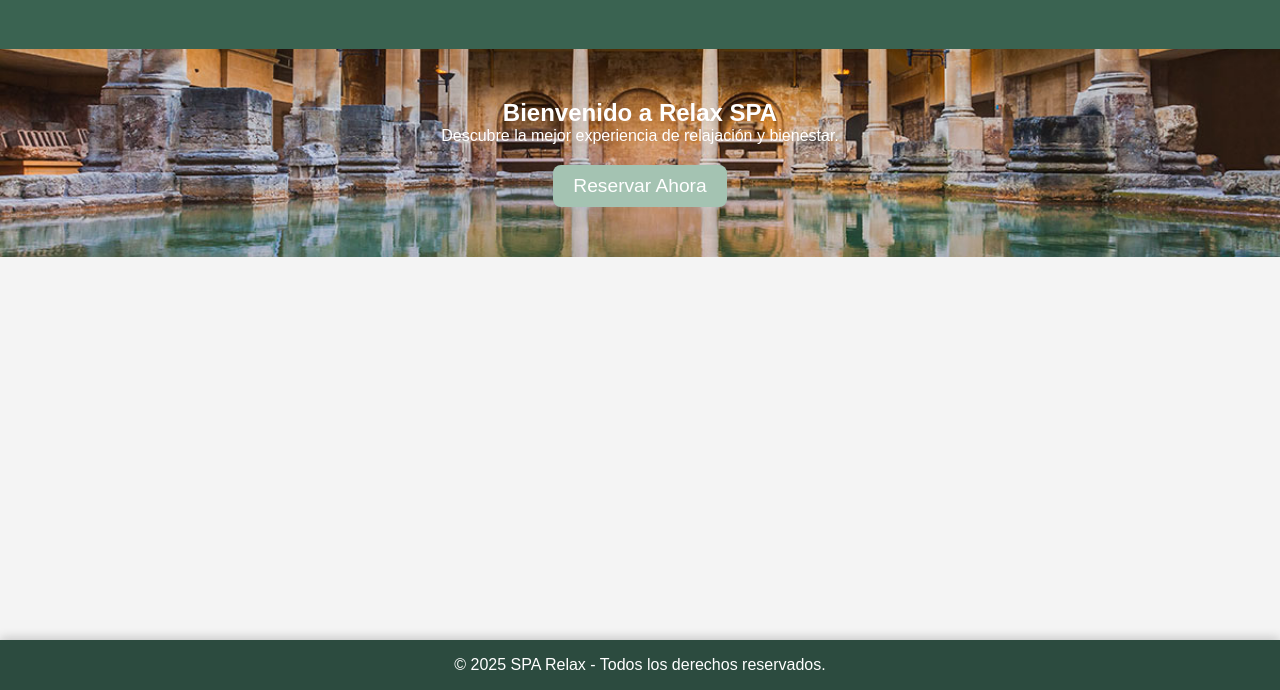
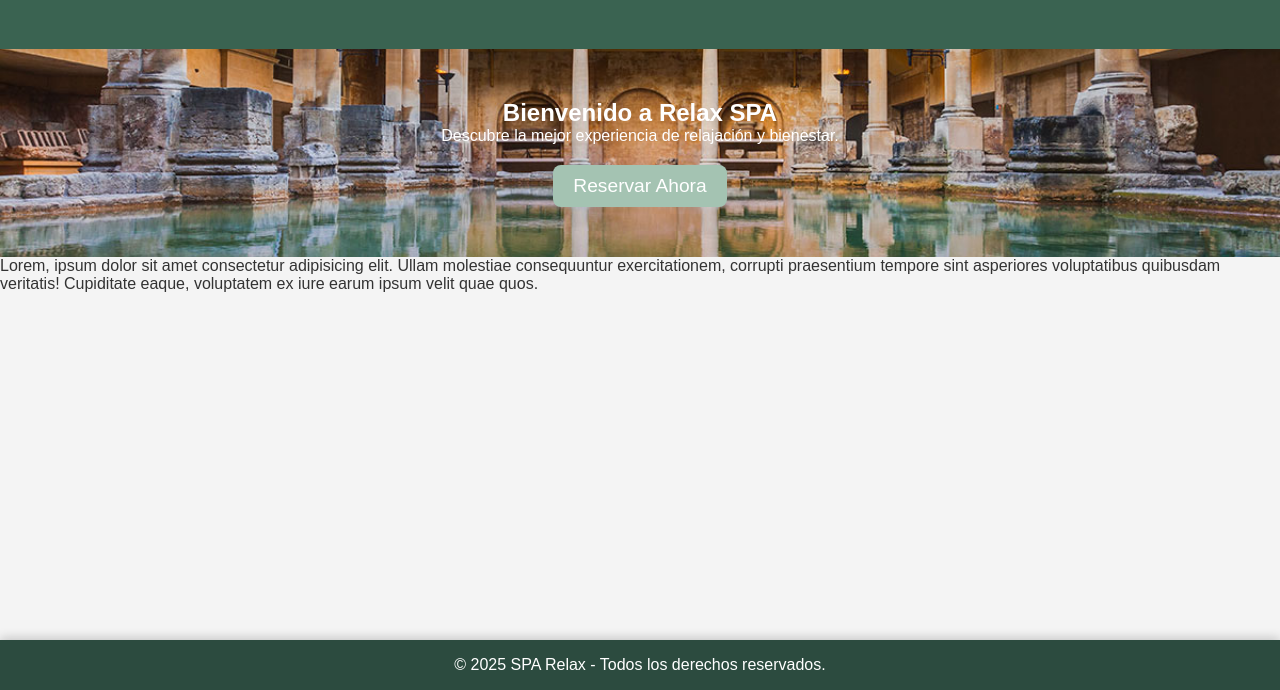
Before and after one commit to jeresieT/proyectoFinalSPA, a plain HTML site: page index.html in a window 1280 px wide. Shown: the part 110-800 px from the top of the page. Drawn offline with Linux system fonts and the light colour scheme.

Commit message:
añadir div en html

```diff
--- a/index.html
+++ b/index.html
@@ -28,6 +28,10 @@
         </section>
     </main>
 
+    <div>
+        <p>Lorem, ipsum dolor sit amet consectetur adipisicing elit. Ullam molestiae consequuntur exercitationem, corrupti praesentium tempore sint asperiores voluptatibus quibusdam veritatis! Cupiditate eaque, voluptatem ex iure earum ipsum velit quae quos.</p>
+    </div>
+
 
     <footer>
         <p>&copy; 2025 SPA Relax - Todos los derechos reservados.</p>
```
